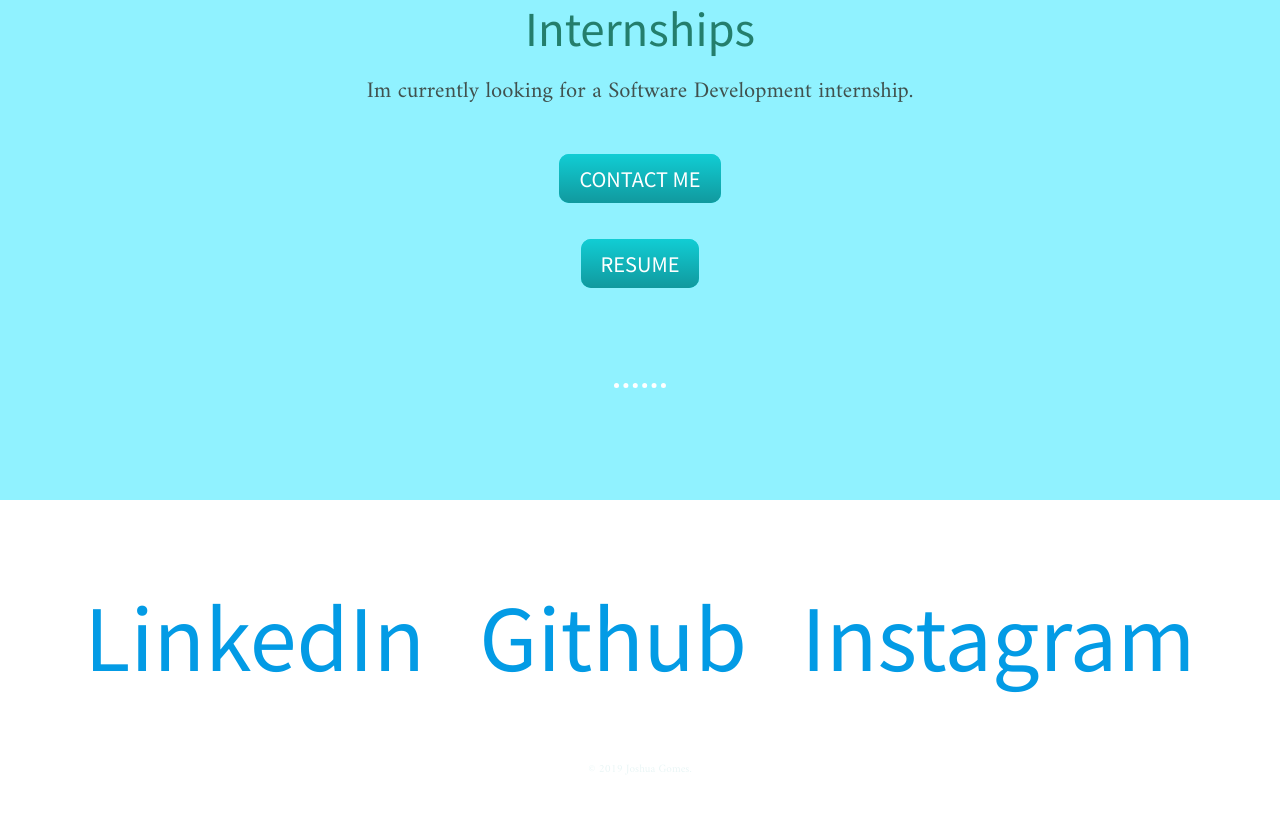
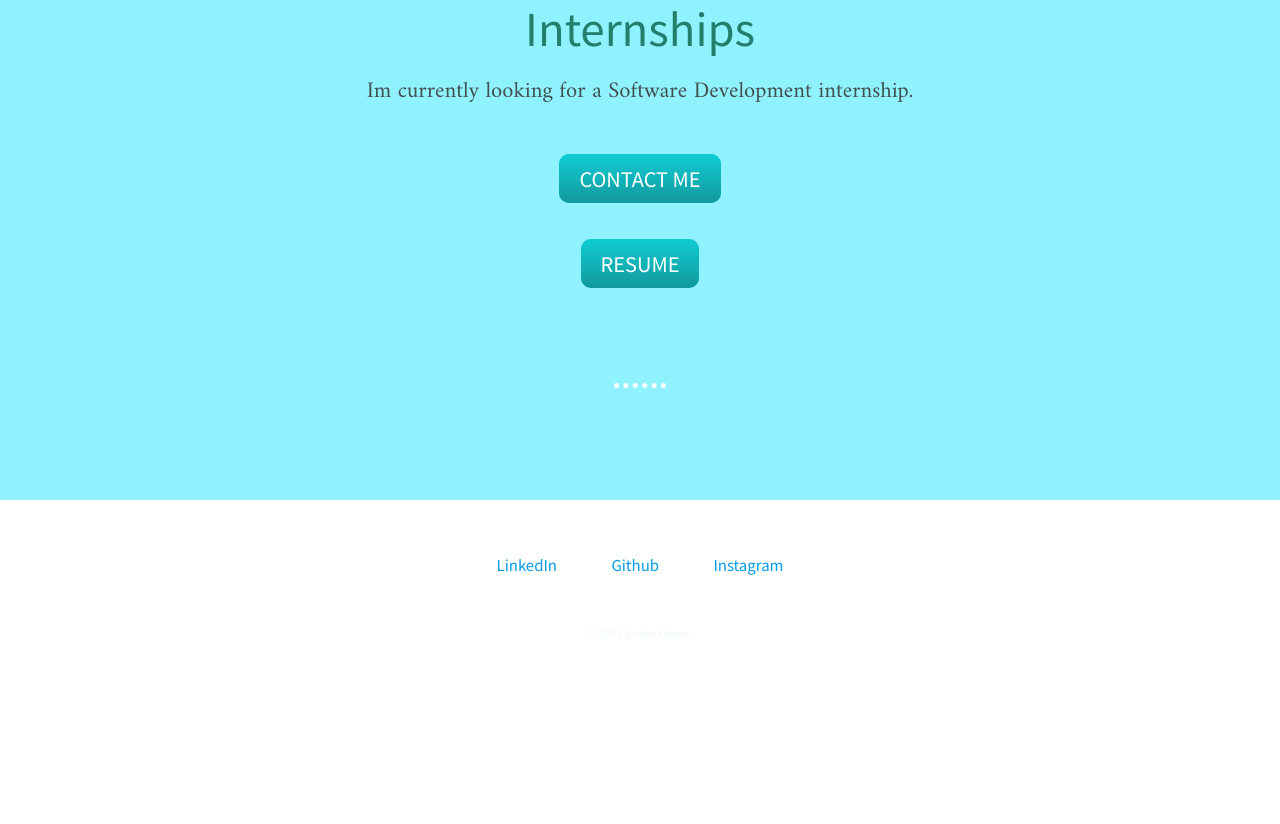
Before and after one commit to codewitty/cv, a plain HTML site: page index.html in a window 1280 px wide. Shown: the part 3980-4804 px from the top of the page. After the commit the page ends 4715 px from the top, so only its background shows below. Drawn offline with nearby package versions, Linux system fonts and the light colour scheme.

```diff
--- a/styles.css
+++ b/styles.css
@@ -10,7 +10,6 @@
   text-decoration: none;
   /*color: #c05c7e;*/
   color: #000000;
-  font-size: 5.625rem;
   font-family: 'Noto Sans TC', sans-serif;
 }
 
```
